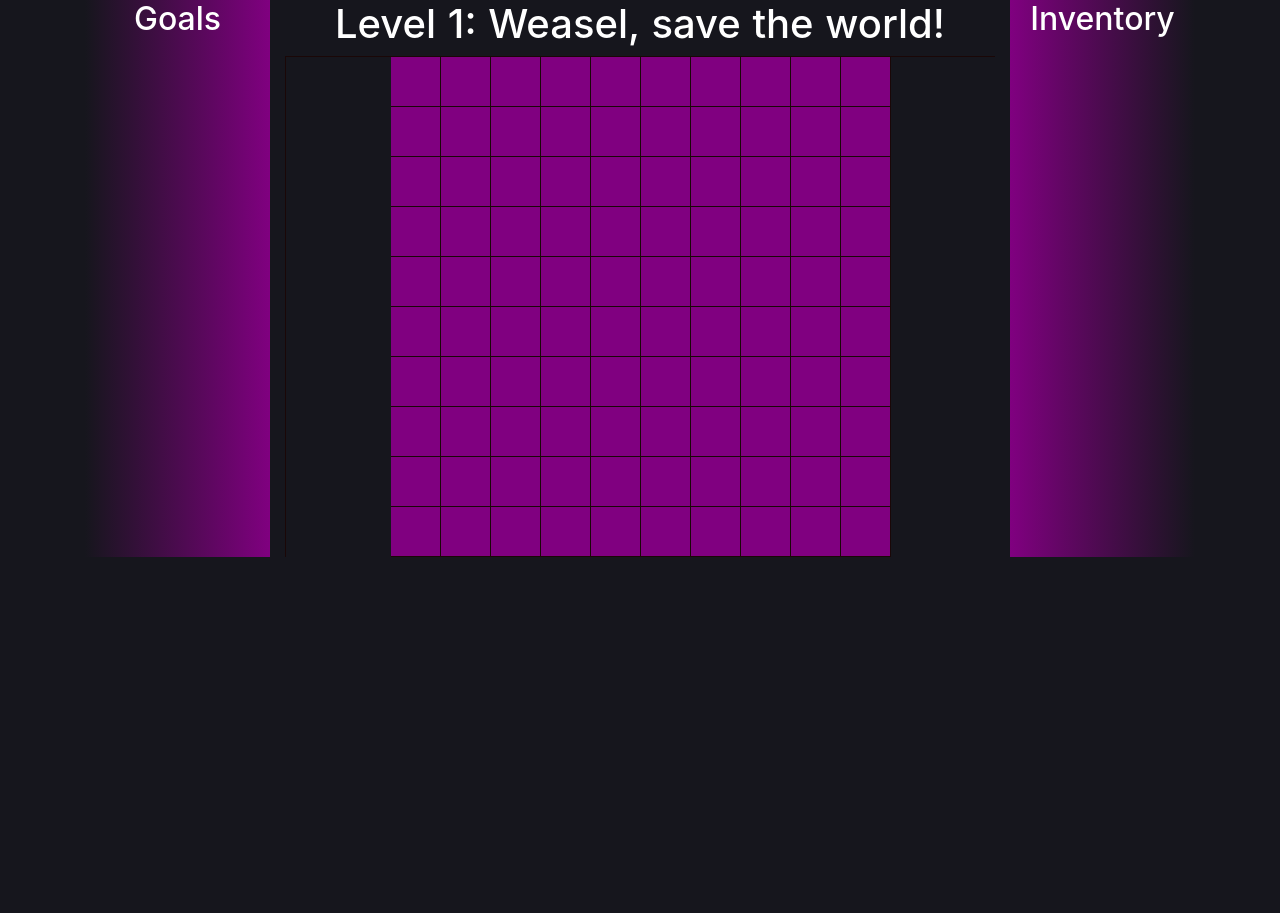
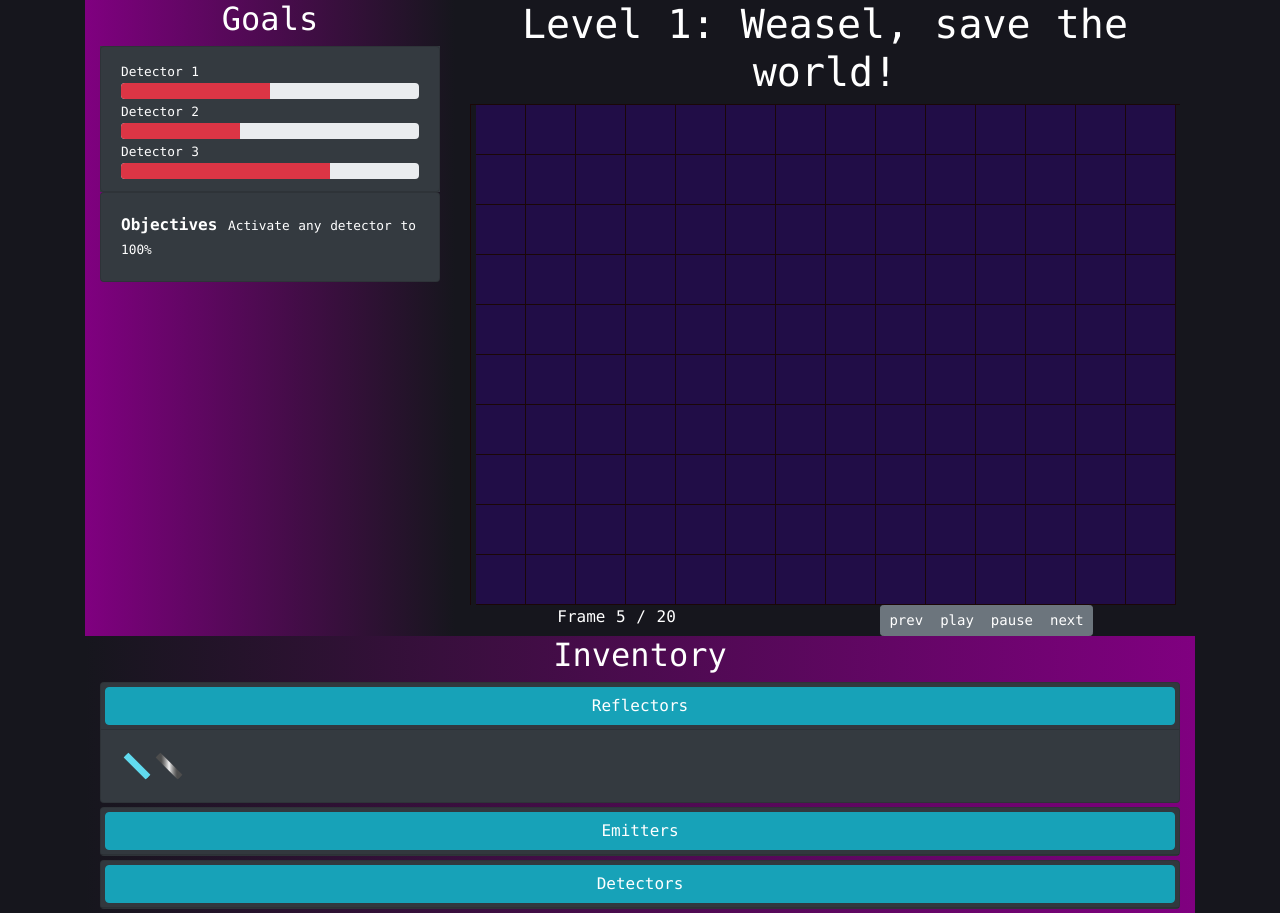
Before and after one commit to sneakyweasel/QuantumDisplay, a Nuxt app: page /game in a window 1280 px wide. Before the commit the page ends 800 px from the top, so only its background shows below. Built offline with nearby package versions, Linux system fonts and the light colour scheme.

Commit message:
Prototype design display

```diff
--- a/components/Cell.vue
+++ b/components/Cell.vue
@@ -32,11 +32,16 @@ export default {
 
 <style lang="scss">
   .cell {
-    width: 20px;
-    height: 20px;
-
+    border-right: 1px solid #1a0707;
+    border-bottom: 1px solid #1a0707;
+    width: 50px;
+    height: 50px;
+    background-color: rgb(33, 13, 71);
+    border: 0%;
+    &:hover {
+      background-color: rgba(75, 25, 109, 0.6);
+    }
   }
-
   .laser {
      background: url(~assets/tiles/laser_64.png);
      background-repeat: no-repeat;
@@ -70,20 +75,4 @@ export default {
   .rotate_270, .left {
      transform: rotate(-90deg);
   }
-  .cell {
-    // flex: 1;
-    border-right: 1px solid #1a0707;
-    border-bottom: 1px solid #1a0707;
-    // padding-bottom: 100%;
-    width: 50px;
-    height: 50px;
-    background-color: purple;
-    border: 0%;
-  }
-  .cell:hover {
-    background-color: rgba(132, 26, 26, 0.6);
-  }
-  .alive {
-    background-color: #bb4747 !important;
-  }
 </style>
--- /dev/null
+++ b/components/Controls.vue
@@ -0,0 +1,24 @@
+<template>
+  <b-row align-h="around">
+  <div cols="4" class="text-white">
+        Frame 5 / 20
+  </div>
+  <div cols="4" class="text-center">
+    <b-button-group id="controls" size="sm" class="text-center">
+      <b-button>prev <i class="fa fa-step-backward"></i></b-button>
+      <b-button>play <i class="fa fa-play"></i></b-button>
+      <b-button>pause</b-button>
+      <b-button>next <i class="fa fa-step-forward"></i></b-button>
+    </b-button-group>
+  </div>
+  </b-row>
+</template>
+
+<script>
+export default {
+
+}
+</script>
+
+<style>
+</style>
--- a/components/Goals.vue
+++ b/components/Goals.vue
@@ -1,9 +1,24 @@
 <template>
-  <b-col id="goals" class="text-white">
-    <h2 class="text-center">
+  <b-col id="goals">
+    <h2 class="text-center text-white">
       Goals
     </h2>
-
+    <b-list-group id="goal_list" class="bg-dark">
+      <b-list-group-item class="bg-dark text-white">
+        <small>Detector 1</small>
+        <b-progress :value="50" variant="danger" :striped="striped"></b-progress>
+        <small>Detector 2</small>
+        <b-progress :value="40" variant="danger" :striped="striped"></b-progress>
+        <small>Detector 3</small>
+        <b-progress :value="70" variant="danger" :striped="striped"></b-progress>
+      </b-list-group-item>
+    </b-list-group>
+    <b-card class="bg-dark text-white">
+      <strong>
+        Objectives
+      </strong>
+        <small>Activate any detector to 100%</small>
+    </b-card>
   </b-col>
 </template>
 
@@ -15,6 +30,6 @@ export default {
 
 <style>
   #goals {
-    background-image: linear-gradient(90deg, #16161d, purple);
+    background-image: linear-gradient(-90deg, #16161d, purple);
   }
 </style>
--- a/components/Grid.vue
+++ b/components/Grid.vue
@@ -3,18 +3,13 @@
     <h1 class="text-center text-white">
       Level 1: Weasel, save the world!
     </h1>
+    <div>
       <div
         class="game-grid columns"
         @mousedown="isMouseDown = true"
         @mouseup="isMouseDown = false"
-      @mouseleave="isMouseDown = false">
-      <!-- <div
-        is="grid-cell"
-        v-for="(item, index) in height"
-        v-bind:key="item.id"
-        v-bind:item="item"
-        v-bind:index="index"
-      /> -->
+        @mouseleave="isMouseDown = false"
+      >
         <div
           v-for="(col, indexX) in width"
           :key="indexX"
@@ -29,22 +24,33 @@
           />
         </div>
       </div>
+      <controls />
+    </div>
   </b-col>
 </template>
 
 <script>
 import Cell from './Cell'
+import Controls from './Controls'
 export default {
   components: {
-    'grid-cell': Cell
+    'grid-cell': Cell,
+    'controls': Controls
   },
   data () {
     return {
-      width: 10,
+      width: 14,
       height: 10,
       gridList: [],
       currentFrame: 0,
-      isMouseDown: false
+      isMouseDown: false,
+      cells: [
+        { x: 1, y: 1, cell: 'laser', frozen: false },
+        { x: 2, y: 1, cell: 'mirror', frozen: false },
+        { x: 3, y: 1, cell: 'beamsplitter', frozen: false },
+        { x: 4, y: 1, cell: 'detector', frozen: false },
+        { x: 5, y: 1, cell: 'detector', frozen: false }
+      ]
     }
   }
 }
--- a/components/Inventory.vue
+++ b/components/Inventory.vue
@@ -3,6 +3,42 @@
     <h2 class="text-center">
       Inventory
     </h2>
+    <div>
+      <div role="tablist">
+        <b-card no-body class="mb-1 bg-dark">
+          <b-card-header header-tag="header" class="p-1" role="tab">
+            <b-button block href="#" v-b-toggle.accordion-1 variant="info">Reflectors</b-button>
+          </b-card-header>
+          <b-collapse id="accordion-1" visible accordion="my-accordion" role="tabpanel">
+            <b-card-body>
+              <b-img src="~assets/tiles/beamsplitter_64.png" fluid alt="beam" rounded="circle" width="32px" />
+              <b-img src="~assets/tiles/mirror_64.png" fluid alt="mirror" rounded="circle" width="32px" />
+            </b-card-body>
+          </b-collapse>
+        </b-card>
+        <b-card no-body class="mb-1 bg-dark">
+          <b-card-header header-tag="header" class="p-1" role="tab">
+            <b-button block href="#" v-b-toggle.accordion-2 variant="info">Emitters</b-button>
+          </b-card-header>
+          <b-collapse id="accordion-2" visible accordion="my-accordion" role="tabpanel">
+            <b-card-body>
+              <b-img src="~assets/tiles/laser_64.png" fluid alt="laser" rounded="circle" width="32px" />
+              <b-img src="~assets/tiles/photon_64.png" fluid alt="photon" rounded="circle" width="32px" />
+            </b-card-body>
+          </b-collapse>
+        </b-card>
+        <b-card no-body class="mb-1 bg-dark">
+          <b-card-header header-tag="header" class="p-1" role="tab">
+            <b-button block href="#" v-b-toggle.accordion-3 variant="info">Detectors</b-button>
+          </b-card-header>
+          <b-collapse id="accordion-3" visible accordion="my-accordion" role="tabpanel">
+            <b-card-body>
+              <b-img src="~assets/tiles/detector_64.png" fluid alt="detector" rounded="circle" width="32px" />
+            </b-card-body>
+          </b-collapse>
+        </b-card>
+      </div>
+    </div>
   </b-col>
 </template>
 
@@ -14,6 +50,7 @@ export default {
 
 <style>
   #inventory {
-    background-image: linear-gradient(90deg, purple, #16161d);
+    background-image: linear-gradient(-90deg, purple, #16161d);
   }
+
 </style>
--- a/pages/game.vue
+++ b/pages/game.vue
@@ -2,7 +2,7 @@
 <template>
   <div class="container">
     <b-container fluid class="bv-example-row">
-      <b-row >
+      <b-row>
         <Goals />
         <Grid />
         <Inventory />
@@ -28,5 +28,6 @@ export default {
 <style>
   body {
       background: #16161d !important;
+      font: 1rem/1.5 var(--font-family-monospace);
       }
 </style>
```
Also changed, not shown: package.json (+5 -2 lines), 1 other file (tests, documents, lock files or other folders). Lines whose indentation alone changed are shown as unchanged.
